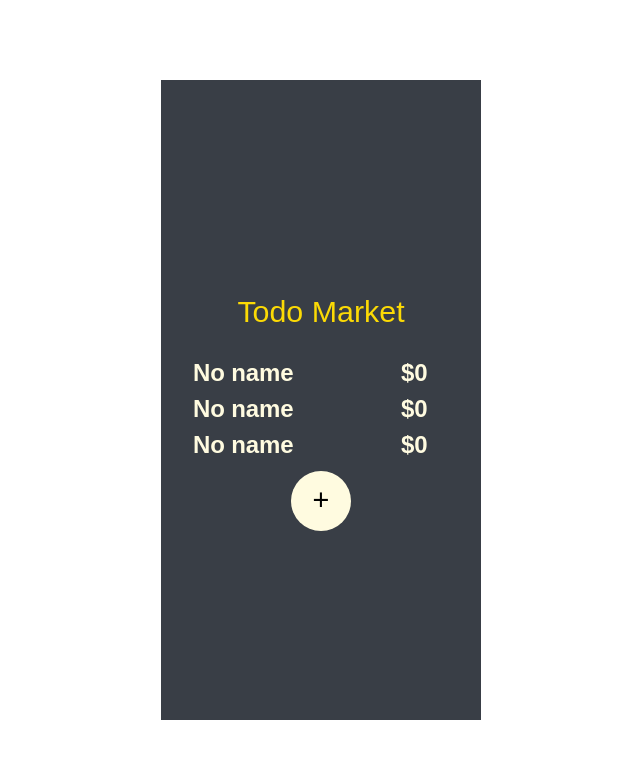
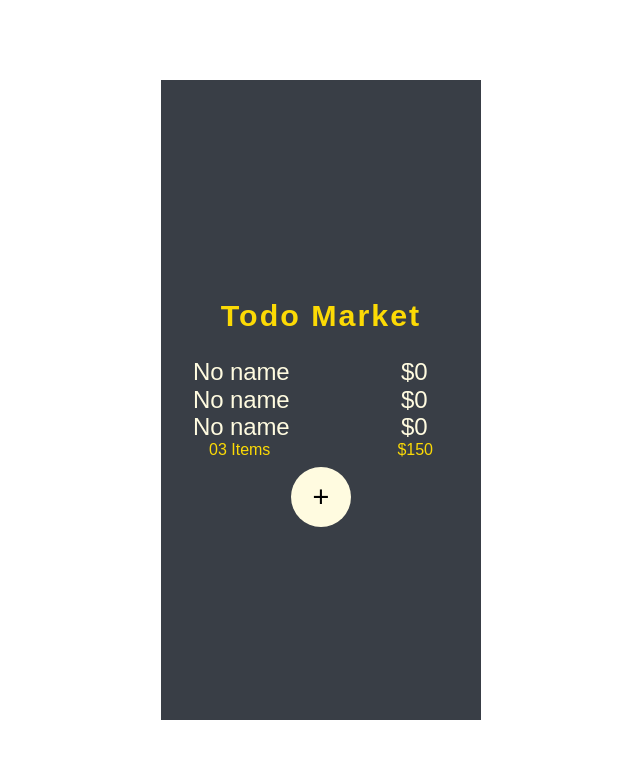
Before and after one commit to Wander95/TodoList-React-styledcomponents, a React app: page / in a window 1280 px wide. Shown: the top 758 px of the page, without its empty margins (319-959 px from the left). Built offline with nearby package versions, Linux system fonts and the light colour scheme.

Commit message:
Refactor(Styles): Add span base style --------> Add theme to base --------> Import base in CardItem Feat(Footer) Add index file

```diff
--- a/src/Assets/styles/base.ts
+++ b/src/Assets/styles/base.ts
@@ -20,5 +20,19 @@ export default {
 
     min-width: 2rem;
     min-height: 2rem;
+  `,
+
+  span:styled.span`
+    color:
+    ${({theme:{colors}})=>
+      colors.primary.lightYellow
+    };
+
+    font-weight: 500;
+    font-size: 1.5em;
+    letter-spacing: -0.005em;
+
+    /* identical to box height */
+    letter-spacing: -0.005em;
   `
 }
--- a/src/Assets/styles/fonts.ts
+++ b/src/Assets/styles/fonts.ts
@@ -1,5 +1,19 @@
 import { css } from "styled-components";
 
 export default {
-  poppins: css`font-family: 'Poppins', sans-serif;`
+  poppins: css`
+    font-family: 'Poppins', sans-serif;
+  `,
+  sizes:{
+    h1:css`
+      font-weight:600;
+      font-size:1.9rem;
+      letter-spacing:2px;
+    `,
+    h3:css`
+      font-weight: 500;
+      font-size: 1.5em;
+      letter-spacing: -0.005em;
+    `
+  }
 }
--- a/src/Assets/styles/mixins.ts
+++ b/src/Assets/styles/mixins.ts
@@ -1,13 +1,16 @@
+import { css } from "styled-components";
+
 export default {
-  shadow:()=>`
-    box-shadow: 0 1px 2px rgba(0,0,0,0.07),
-                0 2px 4px rgba(0,0,0,0.07),
-                0 4px 8px rgba(0,0,0,0.07),
-                0 8px 16px rgba(0,0,0,0.07),
-                0 16px 32px rgba(0,0,0,0.07),
-                0 32px 64px rgba(0,0,0,0.07);
+  shadow:css`
+    box-shadow:
+      0 1px 2px rgba(0,0,0,0.07),
+      0 2px 4px rgba(0,0,0,0.07),
+      0 4px 8px rgba(0,0,0,0.07),
+      0 8px 16px rgba(0,0,0,0.07),
+      0 16px 32px rgba(0,0,0,0.07),
+      0 32px 64px rgba(0,0,0,0.07);
   `,
-  centralize:()=>`
+  centralize:css`
     display:flex;
     justify-content: center;
     align-items: center;
--- a/src/Assets/styles/theme.ts
+++ b/src/Assets/styles/theme.ts
@@ -1,5 +1,6 @@
 import { DefaultTheme } from 'styled-components'
 import colors from './colors';
+import fonts from './fonts'
 
 const Theme: DefaultTheme = {
   borderRadius: {
@@ -8,6 +9,7 @@ const Theme: DefaultTheme = {
     strong:'15px'
   },
   colors,
+  fonts
 }
 
 export { Theme }
--- a/src/Components/CardItem/CardItem.styled.ts
+++ b/src/Components/CardItem/CardItem.styled.ts
@@ -1,26 +1,14 @@
 import styled from 'styled-components';
+import base from 'Assets/styles/base';
 
 export const Container = styled.div`
   display:flex;
 `;
 
-export const Name = styled.span`
-  color: ${({theme:{colors}})=> colors.primary.lightYellow};
-  font-weight: 600;
-  font-size: 1.5em;
-  line-height: 36px;
-
-  /* identical to box height */
+export const Name = styled(base.span)`
   width: 13rem;
-  letter-spacing: -0.005em;
 `;
 
-export const Price = styled.span`
-  color: ${({theme:{colors}})=> colors.primary.lightYellow};
-  font-weight: 600;
-  font-size: 1.5em;
-  line-height: 36px;
-  /* identical to box height */
+export const Price = styled(base.span)`
   width: 3rem;
-  letter-spacing: -0.005em;
 `;
--- /dev/null
+++ b/src/Layouts/Footer/index.ts
@@ -0,0 +1 @@
+import styled from 'styled-components'
--- a/src/Layouts/Main/Main.styled.ts
+++ b/src/Layouts/Main/Main.styled.ts
@@ -10,14 +10,24 @@ export const Container = styled.div`
 
 
 export const Header = styled.h2`
-  font-weight:500;
+  font-weight:600;
   font-size:1.9rem;
+  letter-spacing:2px;
 
-  color:${({theme})=>theme.colors.primary.yellow};
+  color:
+  ${({theme})=>
+    theme.colors.primary.yellow
+  };
 `;
 
 export const SummaryContainer = styled.div`
-
+  display:flex;
+  justify-content:space-between;
+  width: 70%;
+  color:
+  ${({theme})=>
+    theme.colors.primary.yellow
+  };
 `;
 
 export const SummaryCount = styled.span`
--- a/src/Layouts/Main/Main.view.tsx
+++ b/src/Layouts/Main/Main.view.tsx
@@ -1,9 +1,15 @@
 import React,{ FC } from 'react';
-import { Container, Header } from './Main.styled';
 import { ThemeProvider } from 'styled-components';
 import { Theme } from 'Assets/styles/theme'
 import { IconButton,CardItem,Card } from 'Components';
 
+import {
+  Container,
+  Header,
+  SummaryContainer,
+  SummaryCount,
+  SummaryPrice
+} from './Main.styled';
 
 const MainView:FC = ()=> {
   return (
@@ -14,6 +20,12 @@ const MainView:FC = ()=> {
           <CardItem />
           <CardItem />
           <CardItem />
+
+          <SummaryContainer>
+            <SummaryCount>03 Items</SummaryCount>
+            <SummaryPrice>$150</SummaryPrice>
+          </SummaryContainer>
+
           <IconButton onClick={()=>{}}> + </IconButton>
         </Card>
       </Container>
--- a/src/index.jsx
+++ /dev/null
@@ -1,17 +0,0 @@
-import React from 'react';
-import ReactDOM from 'react-dom';
-import App from './App';
-import * as serviceWorker from './serviceWorker';
-
-
-ReactDOM.render(
-  <React.StrictMode>
-    <App />
-  </React.StrictMode>,
-  document.getElementById('root')
-);
-
-// If you want your app to work offline and load faster, you can change
-// unregister() to register() below. Note this comes with some pitfalls.
-// Learn more about service workers: https://bit.ly/CRA-PWA
-serviceWorker.unregister();
```
